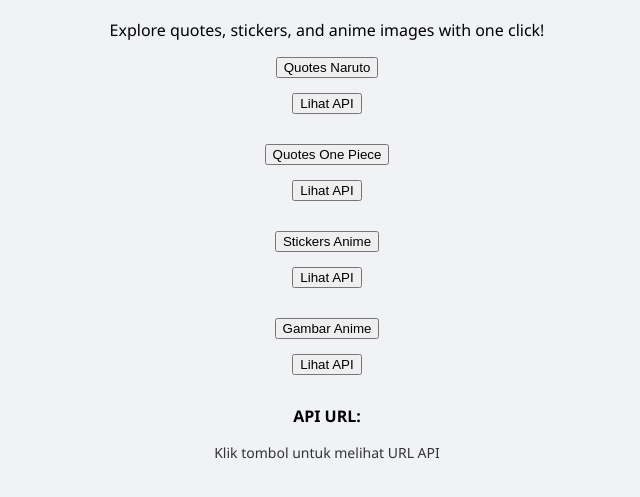
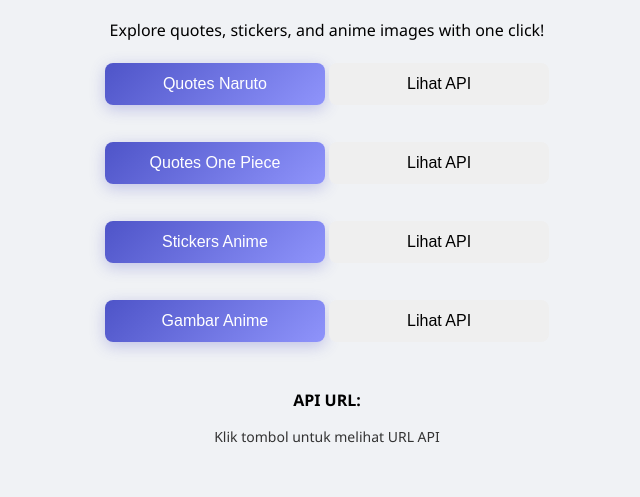
Before and after one commit to danzxxhosting-tech/anime-api-site, a plain HTML site: page index.html in a window 1280 px wide. Shown: the part 87-584 px from the top of the page, without its empty margins (313-953 px from the left). Drawn offline with Linux system fonts and the light colour scheme.

Commit message:
Update style.css

```diff
--- a/style.css
+++ b/style.css
@@ -11,32 +11,42 @@
   color: #333;
 }
 
-.button-group {
+/* Container Tombol */
+#button-container {
   display: flex;
   flex-direction: column;
   align-items: center;
-  gap: 15px;
-  margin-bottom: 30px;
 }
 
-button.feature-btn {
-  width: 250px;
-  padding: 14px 20px;
-  background: linear-gradient(135deg, #4CAF50, #66bb6a);
-  color: #fff;
-  border: none;
-  border-radius: 10px;
-  font-size: 16px;
-  font-weight: bold;
-  cursor: pointer;
-  box-shadow: 0 4px 10px rgba(0,0,0,0.1);
-  transition: transform 0.2s ease, box-shadow 0.3s ease;
+/* Group Tombol */
+.button-group {
+  margin-bottom: 25px;
+  text-align: center;
 }
 
-button.feature-btn:hover {
-  transform: translateY(-2px);
-  box-shadow: 0 6px 12px rgba(0,0,0,0.15);
-  background: linear-gradient(135deg, #43a047, #81c784);
+/* Tombol Umum */
+.load-btn,
+.view-api-btn {
+  padding: 12px 24px;
+  font-size: 16px;
+  border: none;
+  margin: 6px 0;
+  border-radius: 8px;
+  cursor: pointer;
+  transition: all 0.3s ease-in-out;
+  width: 220px;
+}
+
+/* Tombol Load */
+.load-btn {
+  background: linear-gradient(135deg, #4e54c8, #8f94fb);
+  color: #fff;
+  box-shadow: 0 4px 15px rgba(78, 84, 200, 0.3);
+}
+
+.load-btn:hover {
+  transform: scale(1.05);
+  box-shadow: 0 6px 18px rgba(78, 84, 200, 0.5);
 }
 
 #apiUrlText {
```
